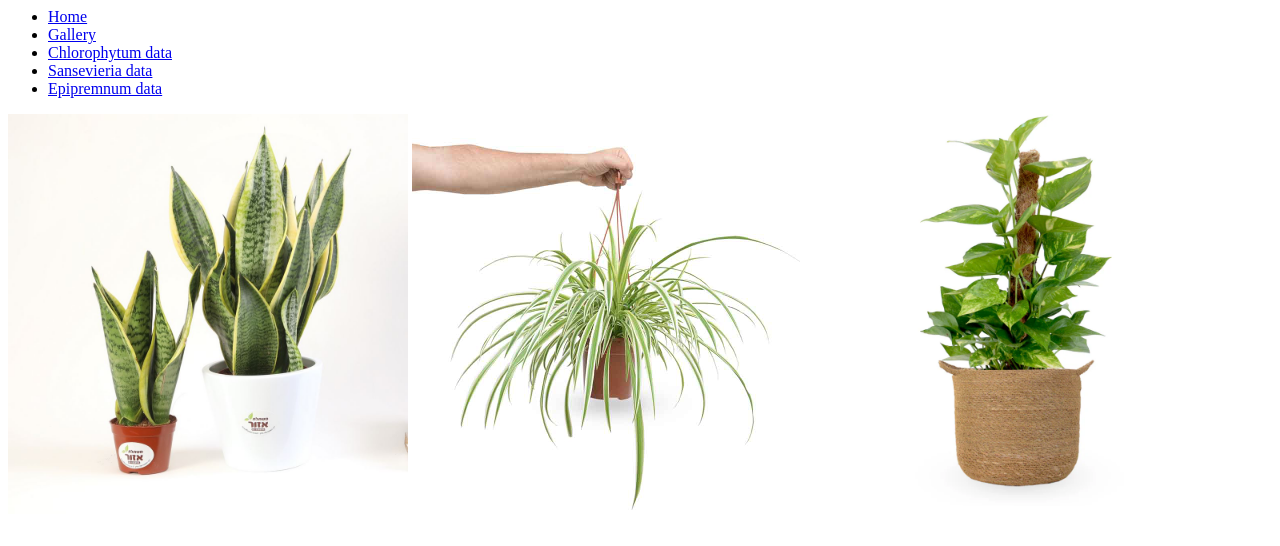
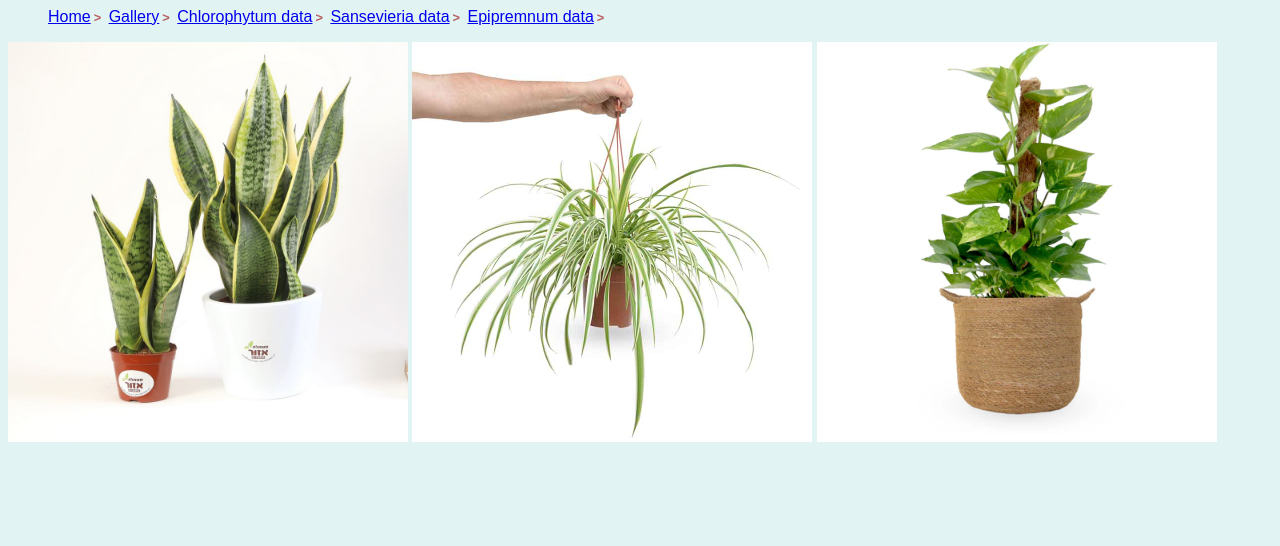
Before and after one commit to shelly-kru/gallery, a plain HTML site: page pages/pictures.html in a window 1280 px wide. Drawn offline with Linux system fonts and the light colour scheme.

Commit message:
added nav bar

```diff
--- /dev/null
+++ b/css/style.css
@@ -0,0 +1,20 @@
+nav {
+    border-bottom: 1px solid black;
+}
+
+body {
+    background-color: #e2f3f4;
+    font-family: Arial, sans-serif;
+  }
+
+.page-link {
+    display: inline-block;
+}
+.page-link a::after{
+    display: inline-block;
+    color: #b65e5e;
+    content: ">";
+    font-size: 80%;
+    font-weight: bold;
+    padding: 0 3px;
+}
--- a/pages/pictures.html
+++ b/pages/pictures.html
@@ -1,15 +1,16 @@
 <html>
     <head>
         <title>Pictures</title>
+        <link rel="stylesheet" href="../css/style.css">
     </head>
 
     <body>
-        <ul>
-            <li><a href="../index.html">Home</a></li>
-            <li><a href="pictures.html">Gallery</a></li>
-            <li><a href="chloro.html">Chlorophytum data</a></li>
-            <li><a href="sanseviera.html">Sansevieria data</a></li>
-            <li><a href="Epipremnum.html">Epipremnum data</a></li>
+        <ul class="nav">
+            <li class="page-link"><a href="../index.html">Home</a></li>
+            <li class="page-link"><a href="pictures.html">Gallery</a></li>
+            <li class="page-link"><a href="chloro.html">Chlorophytum data</a></li>
+            <li class="page-link"><a href="sanseviera.html">Sansevieria data</a></li>
+            <li class="page-link"><a href="Epipremnum.html">Epipremnum data</a></li>
           </ul>
    <a href="../pages/sanseviera.html"><img src="../images/sansevieria.jpg" alt="Plants" style="width: 400px;;"></a>
     <a href="../pages/chloro.html"><img src="../images/Chlorophytum.jpg" alt="Plants" style="width: 400px;;"></a>
```
Also changed, not shown: pages/chloro.html (+7 -6 lines), pages/sanseviera.html (+7 -6 lines).
